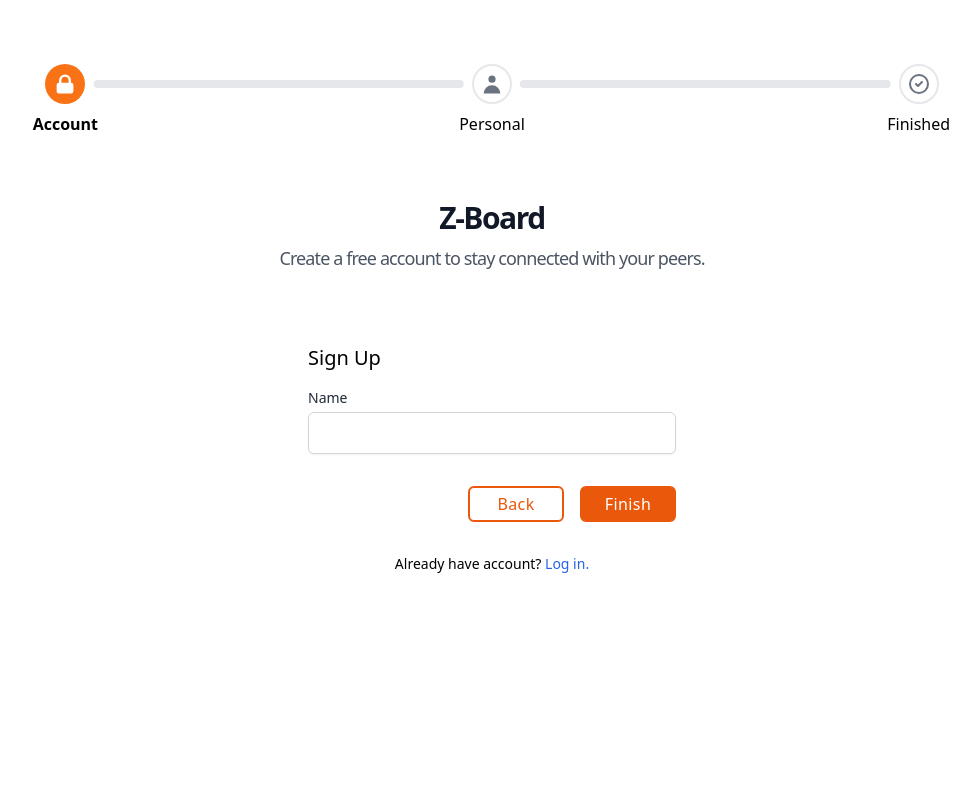
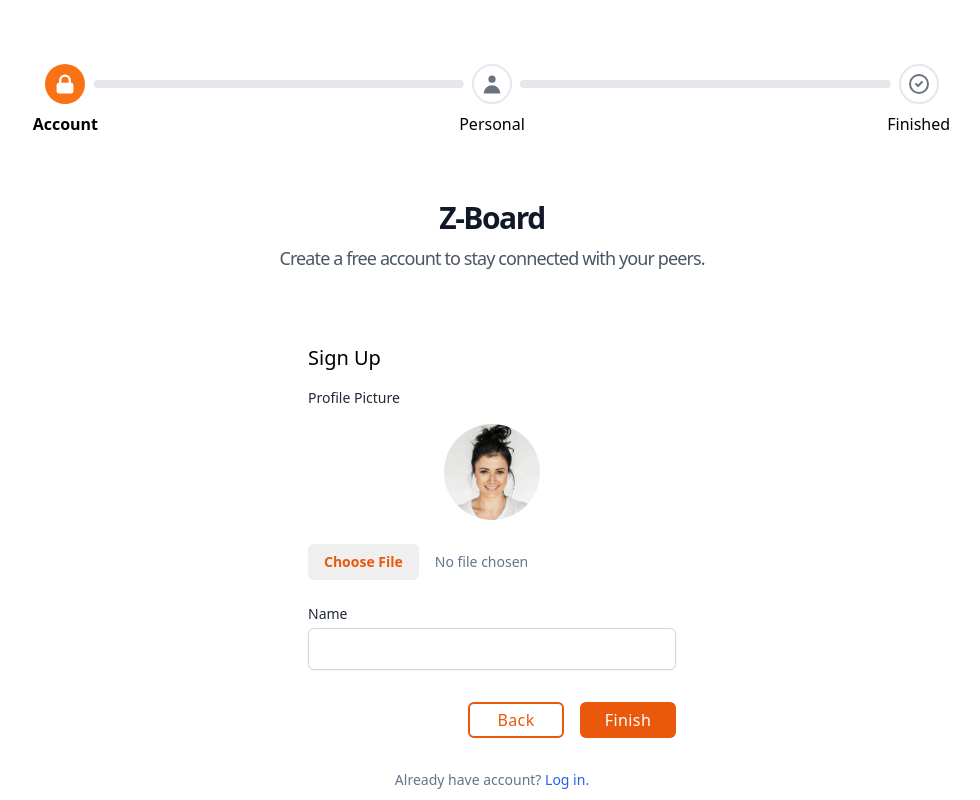
Before and after one commit to theovier/zboard-client, a Vue app: page /signup/2 in a window 1280 px wide. Shown: the whole page, without its empty margins (148-1128 px from the left). Built offline with nearby package versions, Linux system fonts and the light colour scheme; no server answers.

Commit message:
add image preview

```diff
--- a/src/components/auth/LoginLink.vue
+++ b/src/components/auth/LoginLink.vue
@@ -1,5 +1,5 @@
 <template>
-	<div class="text-center text-sm">
+	<div class="text-center text-sm text-slate-500">
 		Already have account?
 		<router-link
 			class="text-blue-600 hover:underline"
--- a/src/views/auth/Login.vue
+++ b/src/views/auth/Login.vue
@@ -86,7 +86,7 @@
 				</div>
 			</div>
 		</form>
-		<div class="text-center text-sm">
+		<div class="text-center text-sm text-slate-500">
 			Don't have an account?
 			<router-link
 				class="text-blue-600 hover:underline"
--- a/src/views/auth/SignUpStepPersonal.vue
+++ b/src/views/auth/SignUpStepPersonal.vue
@@ -5,6 +5,35 @@
 				<div class="relative w-full max-w-md p-4 pt-4 pb-8 sm:px-10">
 					<h2 class="my-4 text-xl font-medium">Sign Up</h2>
 					<div class="space-y-6">
+						<div class="space-y-4">
+							<label class="input-label" for="photo"
+								>Profile Picture</label
+							>
+							<div class="space-y-6">
+								<div class="flex shrink-0 justify-center">
+									<img
+										id="photo"
+										class="h-24 w-24 rounded-full object-cover"
+										:src="imageSrc"
+										alt="Current profile photo"
+									/>
+								</div>
+
+								<label class="block">
+									<span class="sr-only"
+										>Choose profile photo</span
+									>
+									<input
+										ref="file"
+										accept="image/*"
+										type="file"
+										class="file:bg-violet-50-50 block w-full text-sm text-slate-500 file:mr-4 file:rounded-md file:border-0 file:py-2 file:px-4 file:text-sm file:font-semibold file:text-orange-600 hover:file:bg-orange-600 hover:file:text-white"
+										@change="onFileChanged($event)"
+									/>
+								</label>
+							</div>
+						</div>
+
 						<custom-input
 							v-model="name"
 							label="Name"
@@ -43,9 +72,13 @@ import { SignUpData } from "../../types";
 import auth from "../../network/services/authentication";
 import { required, helpers } from "@vuelidate/validators";
 import { useVuelidate } from "@vuelidate/core";
+import defaultProfileImageURL from "../../assets/images/default-profile-unsplash.jpg";
 
 const store = useSignupStore();
 const name = ref("");
+const file = ref<File | null>();
+const defaultImageSrc = defaultProfileImageURL;
+const imageSrc = ref(defaultImageSrc);
 
 onMounted(() => {
 	//todo auto focus the first input programmatically
@@ -79,6 +112,17 @@ function back() {
 	router.back();
 }
 
+//todo extract to upload-file component
+function onFileChanged($event: Event) {
+	const target = $event.target as HTMLInputElement;
+	if (target && target.files && target.files[0]) {
+		file.value = target.files[0];
+		imageSrc.value = URL.createObjectURL(file.value);
+	} else {
+		imageSrc.value = defaultImageSrc;
+	}
+}
+
 const state = {
 	name,
 };
```
Also changed, not shown: src/assets/images/default-profile-unsplash.jpg (added).
